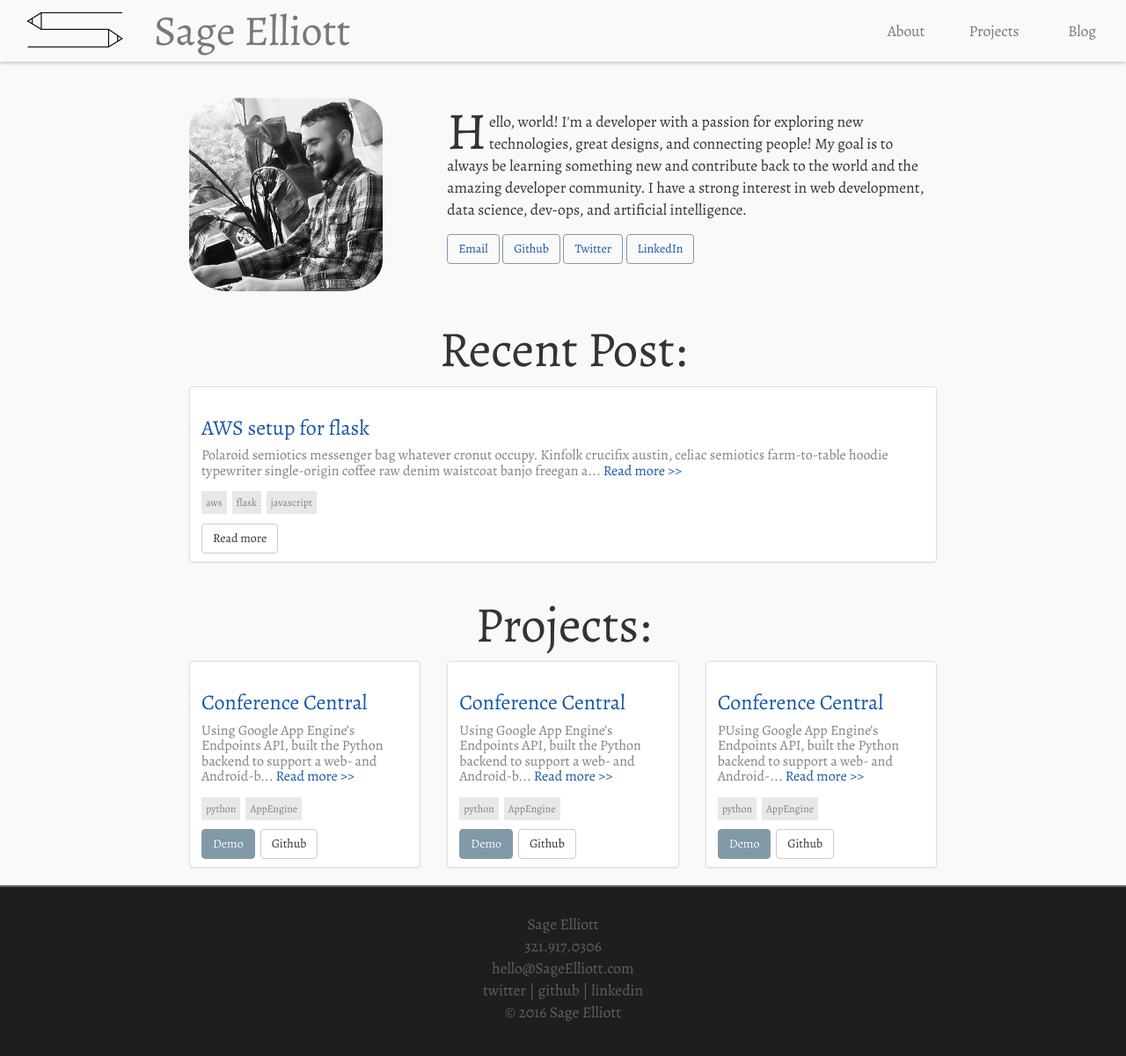
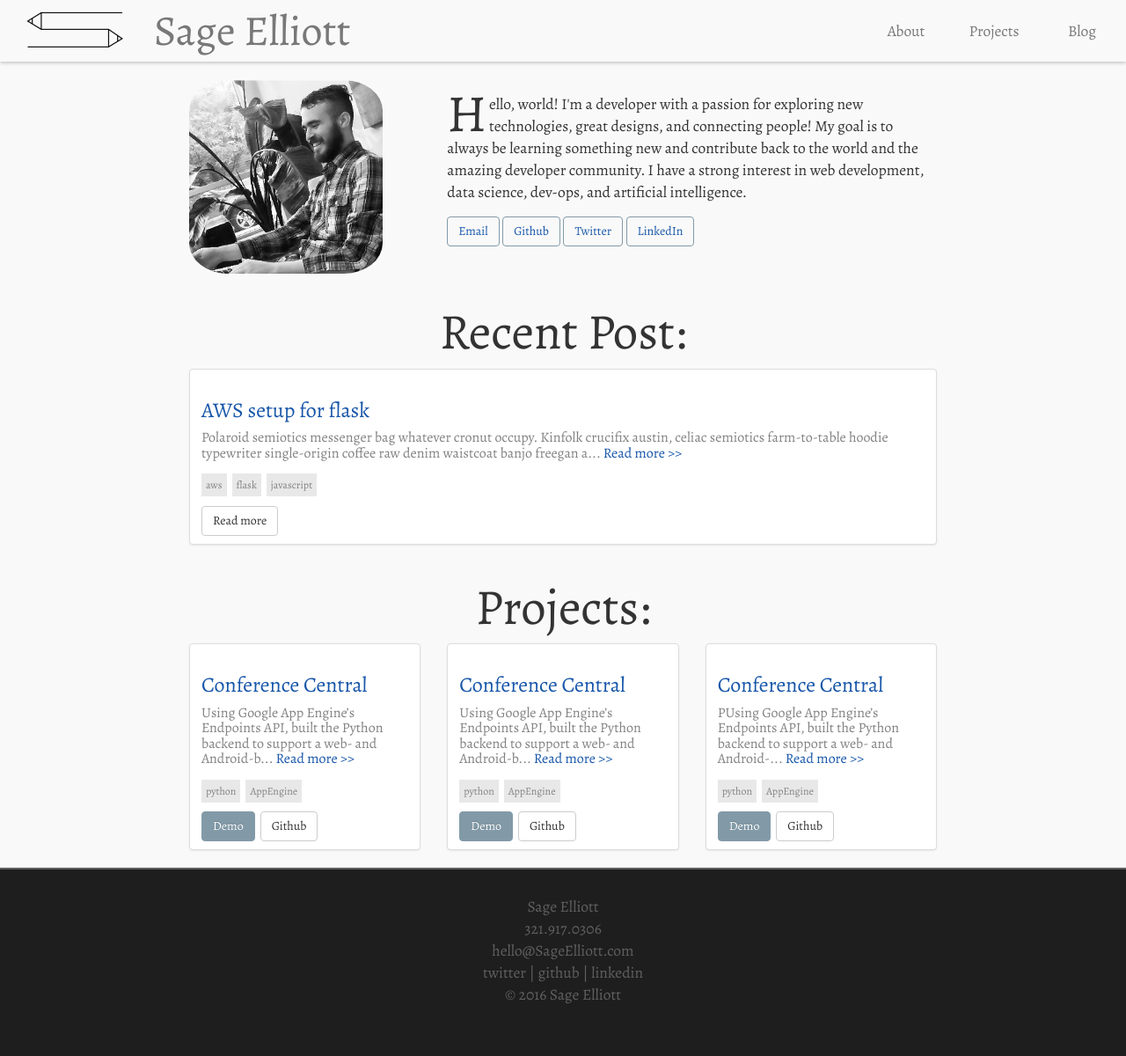
Before and after one commit to sagecodes/sage-blog, a Jekyll site: the page built from index.html, in a window 1280 px wide. Shown: the top 1200 px of the page at 88% size. Built offline with Jekyll 4.4.1, drawn with Linux system fonts in a browser that asks for light colours; nearby versions of some CDN libraries; some web fonts are replaced.

Commit message:
fix: outer wrapper margin top

```diff
--- a/_config.yml
+++ b/_config.yml
@@ -9,7 +9,7 @@
 title: Sage Elliott
 email: mailto:hello@sageelliott.com
 description: I make things.
-baseurl: '/sage-blog'
+# baseurl: '/sage-blog'
 url: "http://sageelliott.com" # the base hostname & protocol for your site
 twitter: https://twitter.com/sagecoder
 github: https://github.com/sageio
--- a/css/style.css
+++ b/css/style.css
@@ -24,7 +24,7 @@ a, a:visited, a:focus {
 .outer-wrapper{
     min-height: 800px;
     background: #f9f9f9;
-    margin-top: -60px;
+    margin-top: -80px;
     padding-top: 80px;
 
 }
```
